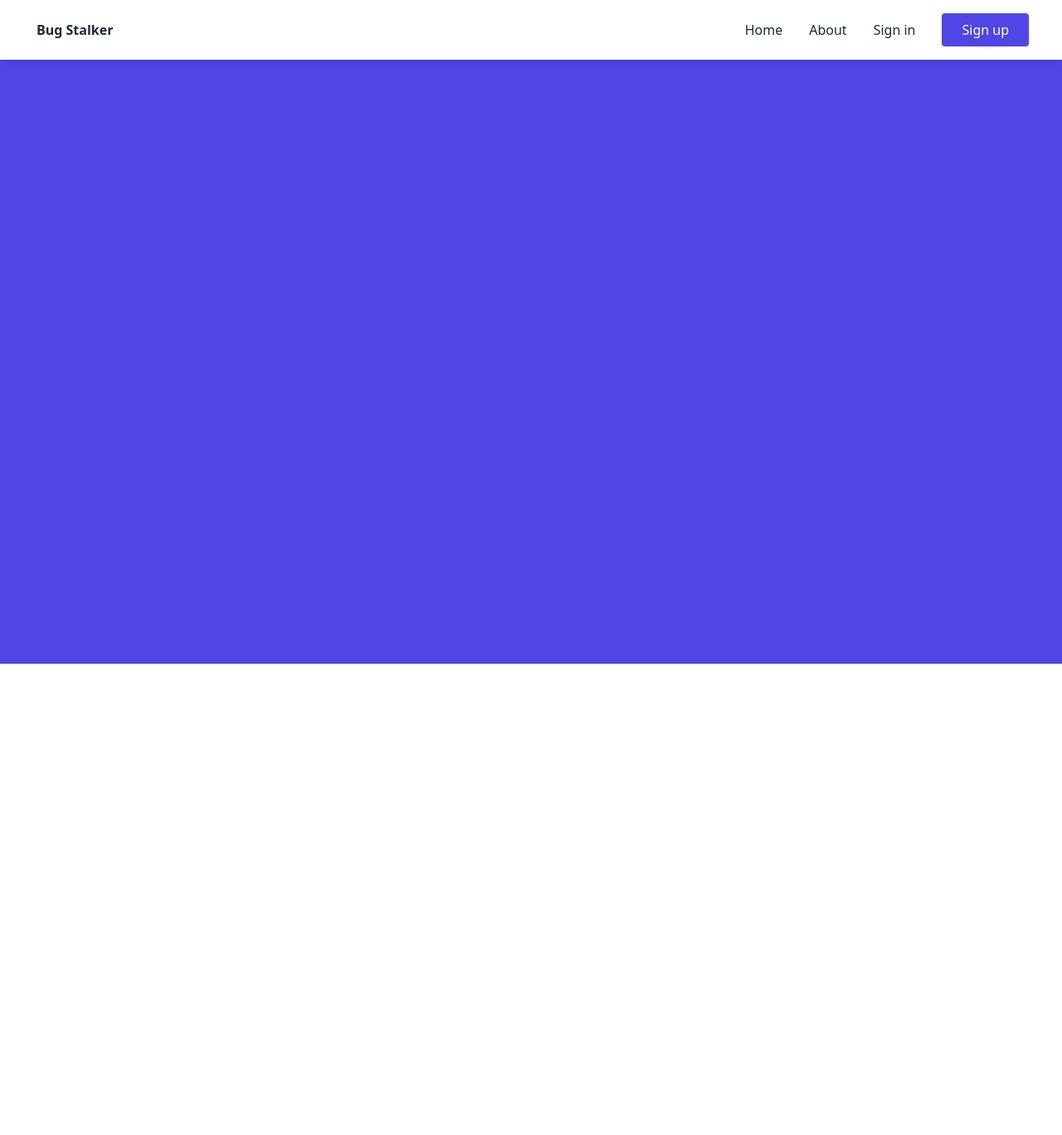
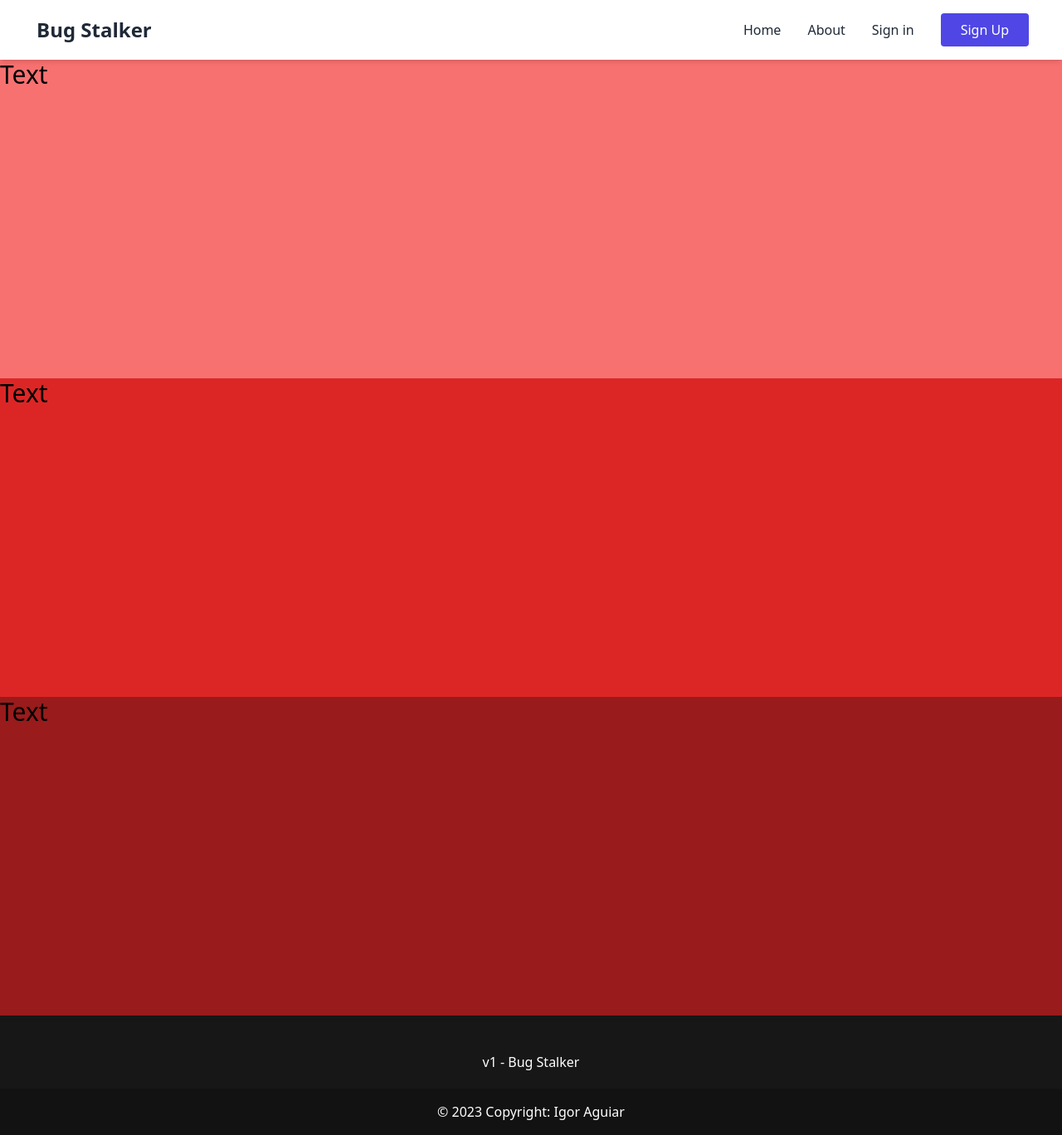
Before and after one commit to IgorAguiar-Giro/bugStalker, a Next.js app: page / in a window 1280 px wide. Shown: the whole page at 83% size. Before the commit the page ends 800 px from the top, so only its background shows below. Built offline with nearby package versions, Linux system fonts and the light colour scheme.

Commit message:
front page body created, fixed bug on Navbar, add footer

```diff
--- a/components/Button.js
+++ b/components/Button.js
@@ -1,9 +1,9 @@
 import React from "react"
 
-export default function Button() {
+export default function Button(props) {
   return (
   <button className="bg-indigo-600 text-white font-display py-2 px-6 rounded md:ml-8 hover:bg-indigo-400 duration-500">
-    Sign up
+    {props.children}
   </button>
   )
 }
--- /dev/null
+++ b/components/Footer.js
@@ -0,0 +1,22 @@
+const Footer = () => {
+  return (
+  <>
+  <footer className="bg-neutral-900 text-center text-white">
+    <div className="container px-5 pt-6 mx-auto">
+      <div className="flex justify-around">
+        <a href="https://github.com/IgorAguiar-Giro/bugStalker" className="cursor-pointer"><ion-icon size="large" name="logo-github"></ion-icon></a>
+        <a href="https://react.dev/" className="cursor-pointer"><ion-icon size="large" name="logo-react"></ion-icon></a>
+        <a href="https://nodejs.org/en" className="cursor-pointer"><ion-icon size="large" name="logo-nodejs"></ion-icon></a>
+      </div>
+      <p className="p-5">v1 - Bug Stalker</p>
+    </div>
+    <div className="p-4 text-center bg-black bg-opacity-20">
+          © 2023 Copyright:
+        <a className="text-whitehite" href="https://github.com/IgorAguiar-Giro"> Igor Aguiar</a>
+    </div>
+  </footer>
+  </>
+  )
+}
+
+export default Footer
--- a/components/Navbar.js
+++ b/components/Navbar.js
@@ -11,23 +11,23 @@ export default function Navbar() {
   let [open,setOpen] = useState(false);
 
   return(
-    <div className="shadow-md w-full fixed top-0 left-0">
+    <div className="shadow-md w-full sticky top-0">
       <div className="md:flex items-center justify-between bg-white py-4 md:px-10 px-7">
-        <div className="font-bold text-2x1 cursor-pointer flex items-center font-display text-gray-800">
-        <span className="text-3x1 text-indigo-600 mr-1 pt-2"><ion-icon size="large" name="bug-outline"></ion-icon></span>
+        <div className="font-bold text-2xl cursor-pointer flex items-center font-display text-gray-800">
+        <span className="text-3xl text-indigo-600 mr-1 pt-2"><ion-icon size="large" name="bug-outline"></ion-icon></span>
         Bug Stalker
           </div>
-          <div onClick={()=>setOpen(!open)} className="text-3x1 absolute right-8 top-6 cursor-pointer md:hidden">
+          <div onClick={()=>setOpen(!open)} className="text-3xl absolute right-8 top-6 cursor-pointer md:hidden">
           <ion-icon name={open ? 'close':'menu'}></ion-icon>
           </div>
-          <ul className={`md:flex md:items-center md:pb-0 pb-12 absolute md:static bg-white md:z-auto z-[-1] left-0 w-full md:w-auto md:pl-0 pl-9 transition-all duration-500 ease-in ${open ? 'top-20 opacity-100':'top-[-490px]'} md:opacity-100 opacity-0`}>{
+          <ul className={`md:flex md:items-center md:pb-0 pb-12 absolute md:static bg-white md:z-auto left-0 w-full md:w-auto md:pl-0 pl-9 transition-all duration-500 ease-in ${open ? 'top-20 opacity-100':'top-[-490px]'} md:opacity-100 opacity-0`}>{
              Links.map((link)=>(
               <li key={link.name} className="md:ml-8 text-x1 font-display md:my-0 my-7">
                 <a href={link.link} className="text-gray-800 hover:text-gray-400 duration-500">{link.name}</a>
               </li>
               ))
             }
-             <Button />
+             <Button>Sign Up</Button>
           </ul>
 
         </div>
--- /dev/null
+++ b/components/Square.js
@@ -0,0 +1,16 @@
+import React from "react"
+
+const Square = ({color}) => {
+  return (
+<div className={`${color} container border-box w-full h-96`} >
+
+    <div className="text-3xl">
+      Text
+
+    </div>
+
+</div>
+)
+}
+
+export default Square
--- a/pages/index.js
+++ b/pages/index.js
@@ -1,10 +1,22 @@
 import Navbar from "components/Navbar";
+import Square from "components/Square";
+import Footer from "components/Footer";
 
 export default function Page() {
   return (<>
-  <Navbar />
-    <div className="bg-indigo-600 w-full h-screen"></div>
-    <script type="module" src="https://unpkg.com/ionicons@7.1.0/dist/ionicons/ionicons.esm.js"></script>
+ <Navbar/>
+
+  <div className="bg-indigo-600 w-full min-h-screen flex justify-center">
+  <div className="container mx-auto">
+    <Square color="bg-red-400"/>
+    <Square color="bg-red-600"/>
+    <Square color="bg-red-800"/>
+  </div>
+  </div>
+  <Footer/>
+
+
+<script type="module" src="https://unpkg.com/ionicons@7.1.0/dist/ionicons/ionicons.esm.js"></script>
 <script nomodule src="https://unpkg.com/ionicons@7.1.0/dist/ionicons/ionicons.js"></script>
     </>);
 }
```
Also changed, not shown: styles/globals.css (line endings or trailing spaces).
